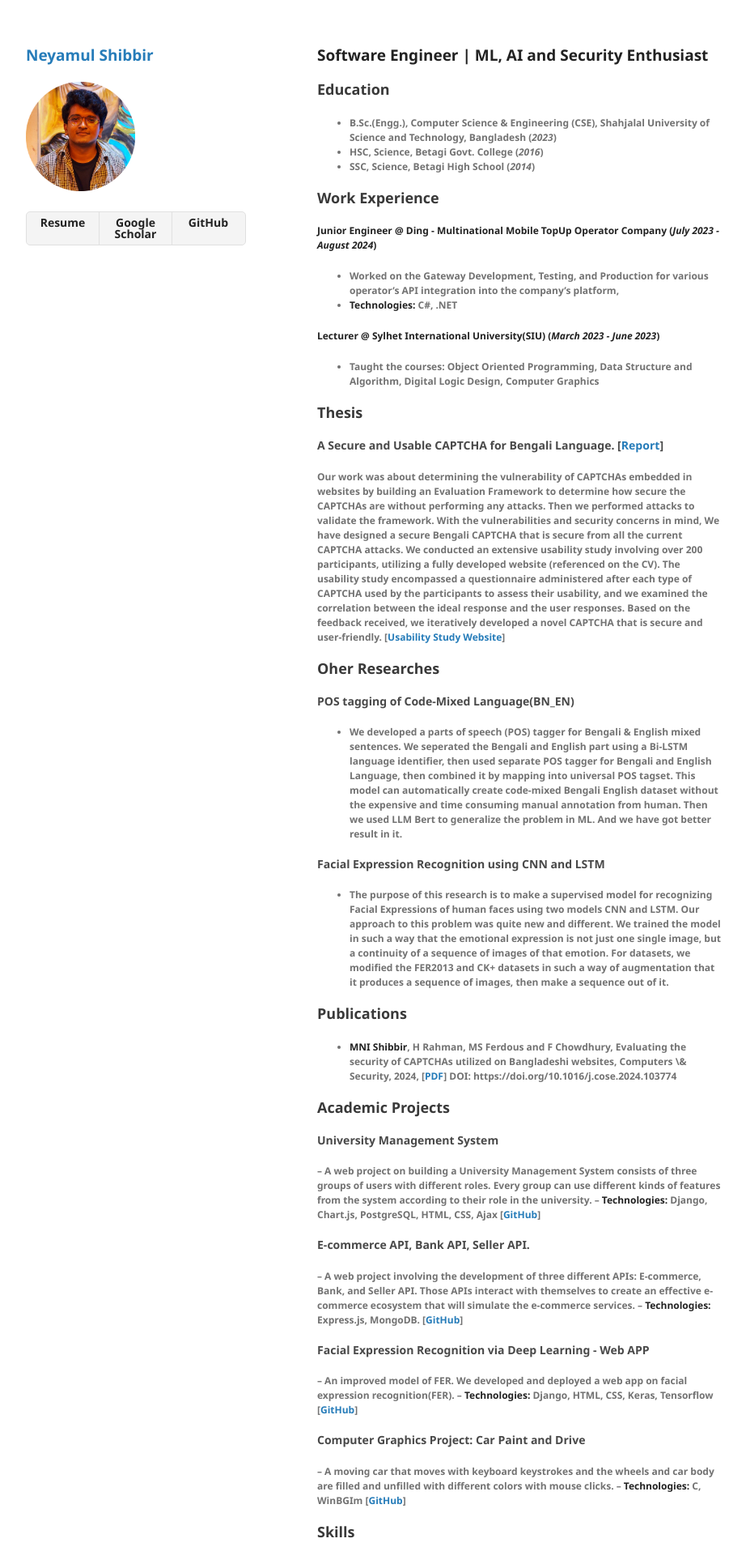
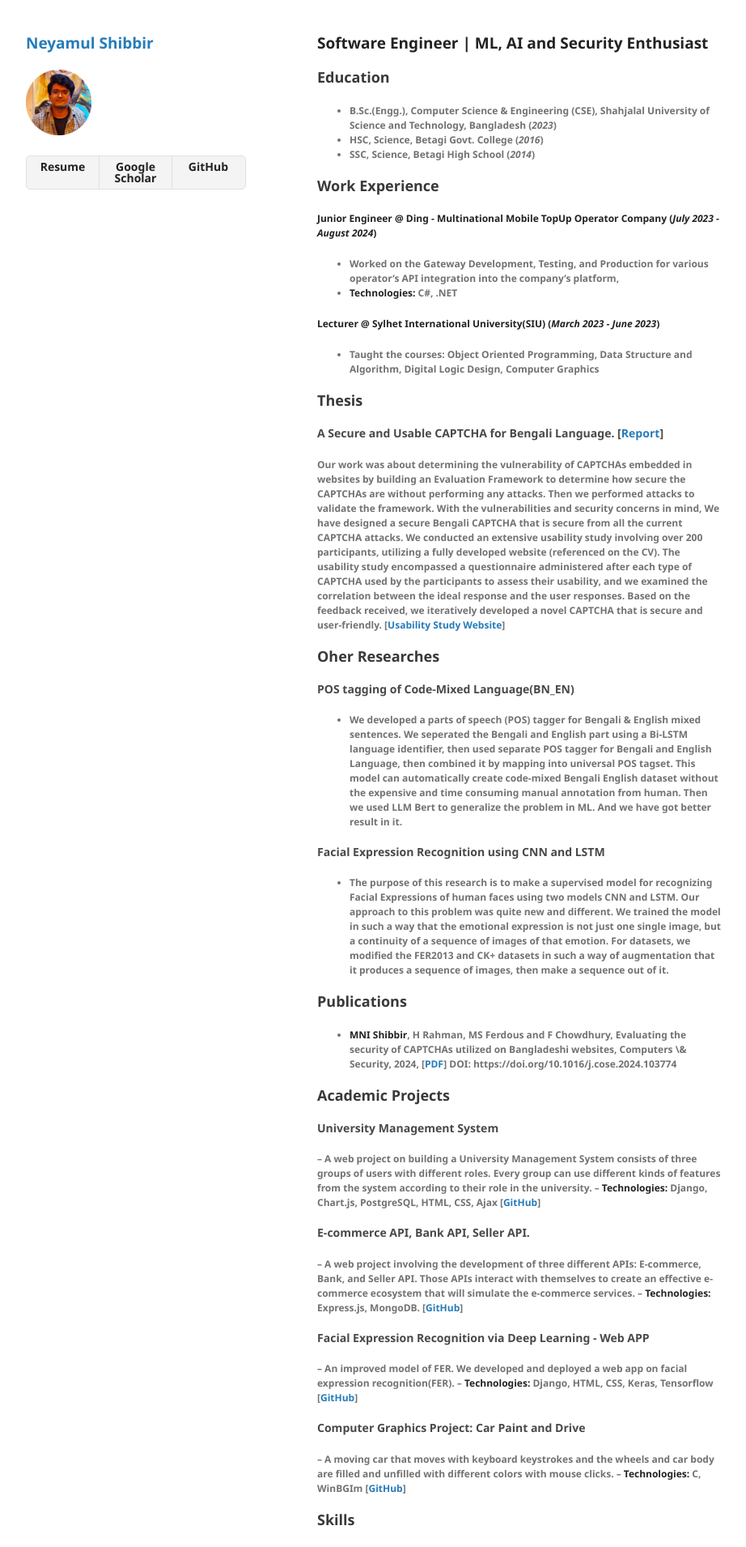
Before and after one commit to neyamul-sbr/neyamul.github.io, a Jekyll site: the page built from index.md, in a window 1280 px wide. Shown: the top 1910 px of the page at 81% size, without its empty margins (178-1100 px from the left). Built offline with Jekyll 4.4.1, drawn with Linux system fonts in a browser that asks for light colours; our own code applies the rules of GitHub Pages for plain Markdown files; the repository's description, which GitHub fills in, is left out.

Commit message:
Update jekyll-theme-minimal.scss

```diff
--- a/_sass/jekyll-theme-minimal.scss
+++ b/_sass/jekyll-theme-minimal.scss
@@ -3,7 +3,7 @@
 
 body {
   background-color: #fff;
-  padding:50px;
+  padding:35px;
   font: 12px/1.5 "Noto Sans", "Helvetica Neue", Helvetica, Arial, sans-serif;
   color:#727272;
   font-weight:400;
@@ -101,7 +101,7 @@ th {
 }
 
 img {
-  max-width:50%;
+  max-width:30%;
 }
 
 kbd {
```
